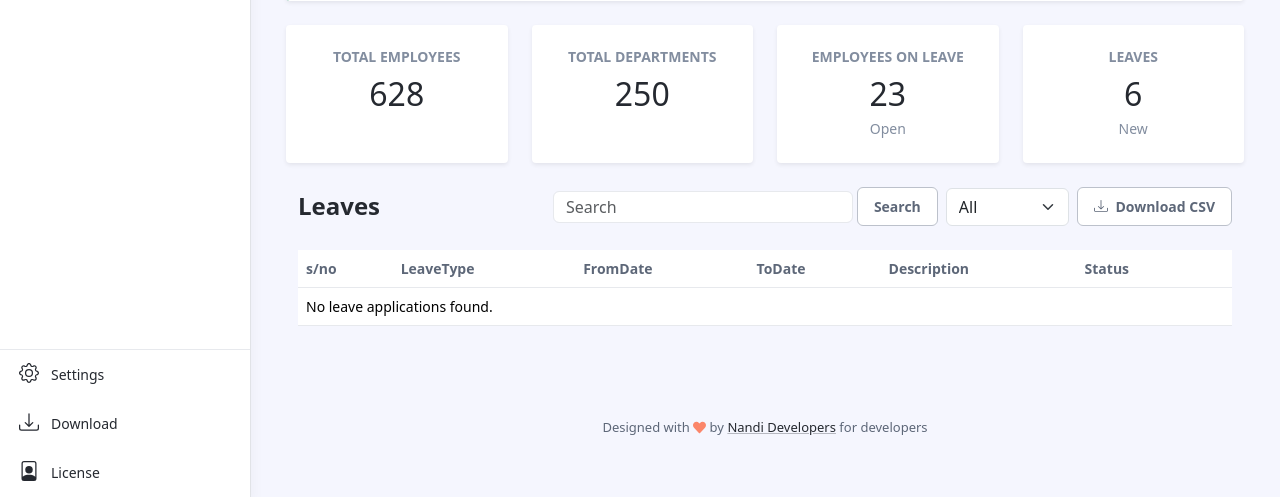
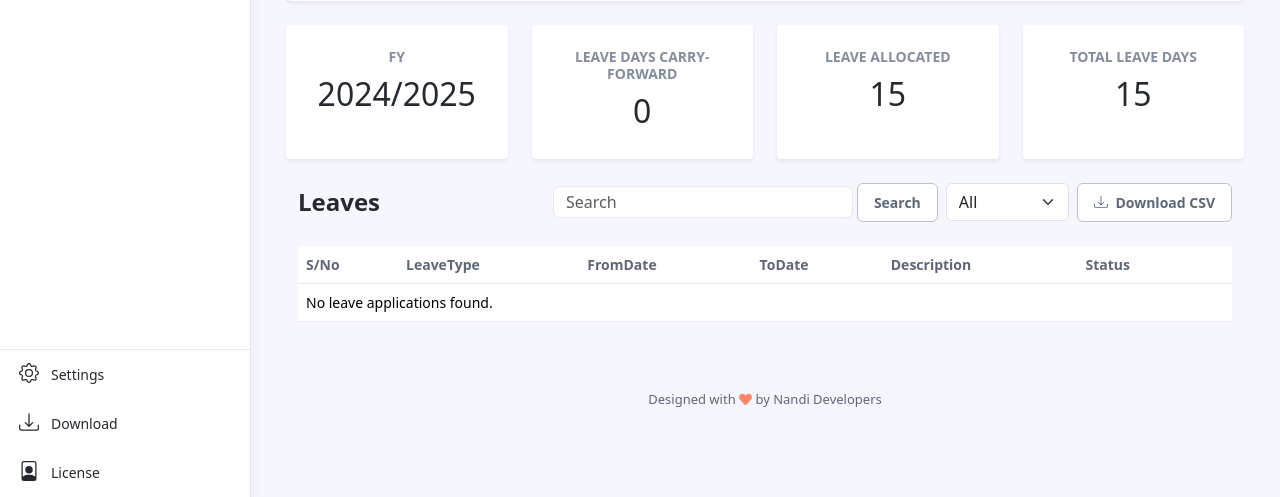
Before and after one commit to jonie20/Elms, a Django app: page /account/dash/ in a window 1280 px wide. Shown: the part 303-800 px from the top of the page. Run offline with Django 3.2, Linux system fonts and the light colour scheme; a user stored in the database is signed in; data comes from the database, SQL or seed files in the repository; both versions use the stored data as it was after the commit; some libraries are stand-ins or nearby versions.

Commit message:
custom changes

```diff
--- a/user/templates/index.html
+++ b/user/templates/index.html
@@ -3,17 +3,11 @@
 {% block content %}
 <body class="app">
 <header class="app-header fixed-top">
-        {#    nav bar#}
     {% include 'navbar.html' %}
-        {#    end of nav bar#}
-        {#        side bar#}
     {% include 'sidebar.html' %}
-        {#    end of sidebar#}
     <div class="app-wrapper">
-
         <div class="app-content pt-3 p-md-3 p-lg-4">
             <div class="container-xl">
-
                 <h1 class="app-page-title">Overview</h1>
 
                 <div class="app-card alert alert-dismissible shadow-sm mb-4 border-left-decoration" role="alert">
@@ -22,71 +16,57 @@
                             {% if user.is_authenticated %}
                                 <h3 class="mb-3">Welcome, {{ user.first_name }}</h3>
                             {% else %}
-                                    <p>no user</p>
+                                <p>No user</p>
                             {% endif %}
                             <div class="row gx-5 gy-3">
                                 <div class="col-12 col-lg-9">
+                                    <p>Thank you for being a dedicated member of Huduma.</p>
+                                </div>
+                                <div class="col-12 col-lg-3">
+                                    <a class="btn btn-outline-success btn-sm border-primary" href="{% url 'apply_leave' %}">Apply Leave</a>
+                                </div>
+                            </div>
+                            <button type="button" class="btn-close" data-bs-dismiss="alert" aria-label="Close"></button>
+                        </div>
+                    </div>
+                </div>
 
-                                        <div><p>Thank you for being a dedicated member of Huduma.</p></div>
-                                    </div><!--//col-->
-                                    <div class="col-12 col-lg-3">
-                                        <a class="btn btn-outline-success btn-sm border-primary" href="{% url 'apply_leave' %}">Apply Leave</a></div>
-
-                                            <!--//col-->
-                                </div><!--//row-->
-                                <button type="button" class="btn-close" data-bs-dismiss="alert"
-                                        aria-label="Close"></button>
-                            </div><!--//app-card-body-->
-
-                        </div><!--//inner-->
-                    </div><!--//app-card-->
-
+                <!-- Updated Dashboard Section -->
                 <div class="row g-4 mb-4">
+                    <!-- FY Card (Hardcoded) -->
                     <div class="col-6 col-lg-3">
                         <div class="app-card app-card-stat shadow-sm h-100">
                             <div class="app-card-body p-3 p-lg-4">
-                                    <h4 class="stats-type mb-1">Total Employees</h4>
-                                    <div class="stats-figure">628</div>
-                                </div><!--//app-card-body-->
-                                <a class="app-card-link-mask" href="#"></a>
-                            </div><!--//app-card-->
-                        </div><!--//col-->
-
+                                <h4 class="stats-type mb-1">FY</h4>
+                                <div class="stats-figure">2024/2025</div>
+                            </div>
+                        </div>
+                    </div>
+                    <!-- Loop through dynamic dashboard_data -->
+                    {% for key, value in dashboard_data.items %}
+                        {% if key != 'financial_year' %}
                             <div class="col-6 col-lg-3">
                                 <div class="app-card app-card-stat shadow-sm h-100">
                                     <div class="app-card-body p-3 p-lg-4">
-                                    <h4 class="stats-type mb-1">Total Departments</h4>
-                                    <div class="stats-figure">250</div>
-                                </div><!--//app-card-body-->
-                                <a class="app-card-link-mask" href="#"></a>
-                            </div><!--//app-card-->
-                        </div><!--//col-->
-                        <div class="col-6 col-lg-3">
-                            <div class="app-card app-card-stat shadow-sm h-100">
-                                <div class="app-card-body p-3 p-lg-4">
-                                    <h4 class="stats-type mb-1">Employees on Leave</h4>
-                                    <div class="stats-figure">23</div>
-                                    <div class="stats-meta">
-                                        Open
+                                        <h4 class="stats-type mb-1">
+                                            {% if key == 'carry_forward' %}
+                                                Leave days carry-forward
+                                            {% elif key == 'leave_allocated' %}
+                                                Leave allocated
+                                            {% elif key == 'total_leave_days' %}
+                                                Total Leave Days
+                                            {% endif %}
+                                        </h4>
+                                        <div class="stats-figure">{{ value }}</div>
                                     </div>
-                                </div><!--//app-card-body-->
-                                <a class="app-card-link-mask" href="#"></a>
-                            </div><!--//app-card-->
-                        </div><!--//col-->
-                        <div class="col-6 col-lg-3">
-                            <div class="app-card app-card-stat shadow-sm h-100">
-                                <div class="app-card-body p-3 p-lg-4">
-                                    <h4 class="stats-type mb-1">Leaves</h4>
-                                    <div class="stats-figure">6</div>
-                                    <div class="stats-meta">New</div>
-                                </div><!--//app-card-body-->
-                                <a class="app-card-link-mask" href="#"></a>
-                            </div><!--//app-card-->
-                        </div><!--//col-->
-                    </div><!--//row-->
+                                </div>
+                            </div>
+                        {% endif %}
+                    {% endfor %}
+                </div>
+                <!-- End of Dashboard Section -->
 
                 <div class="container-xl">
-
                     <div class="row g-3 mb-4 align-items-center justify-content-between">
                         <div class="col-auto">
                             <h1 class="app-page-title mb-0">Leaves</h1>
@@ -97,54 +77,44 @@
                                     <div class="col-auto">
                                         <form class="table-search-form row gx-1 align-items-center">
                                             <div class="col-auto">
-                                                    <input type="text" id="search-orders" name="searchorders"
-                                                           class="form-control search-orders" placeholder="Search">
+                                                <input type="text" id="search-orders" name="searchorders" class="form-control search-orders" placeholder="Search">
                                             </div>
                                             <div class="col-auto">
                                                 <button type="submit" class="btn app-btn-secondary">Search</button>
                                             </div>
                                         </form>
-
-                                        </div><!--//col-->
+                                    </div>
                                     <div class="col-auto">
-
                                         <select class="form-select w-auto">
                                             <option selected value="option-1">All</option>
                                             <option value="option-2">Approved</option>
                                             <option value="option-3">Rejected</option>
                                             <option value="option-4">Pending</option>
-
                                         </select>
                                     </div>
                                     <div class="col-auto">
                                         <a class="btn app-btn-secondary" href="#">
-                                                <svg width="1em" height="1em" viewBox="0 0 16 16"
-                                                     class="bi bi-download me-1" fill="currentColor"
-                                                     xmlns="http://www.w3.org/2000/svg">
-                                                    <path fill-rule="evenodd"
-                                                          d="M.5 9.9a.5.5 0 0 1 .5.5v2.5a1 1 0 0 0 1 1h12a1 1 0 0 0 1-1v-2.5a.5.5 0 0 1 1 0v2.5a2 2 0 0 1-2 2H2a2 2 0 0 1-2-2v-2.5a.5.5 0 0 1 .5-.5z"/>
-                                                    <path fill-rule="evenodd"
-                                                          d="M7.646 11.854a.5.5 0 0 0 .708 0l3-3a.5.5 0 0 0-.708-.708L8.5 10.293V1.5a.5.5 0 0 0-1 0v8.793L5.354 8.146a.5.5 0 1 0-.708.708l3 3z"/>
+                                            <svg width="1em" height="1em" viewBox="0 0 16 16" class="bi bi-download me-1" fill="currentColor" xmlns="http://www.w3.org/2000/svg">
+                                                <path fill-rule="evenodd" d="M.5 9.9a.5.5 0 0 1 .5.5v2.5a1 1 0 0 0 1 1h12a1 1 0 0 0 1-1v-2.5a.5.5 0 0 1 1 0v2.5a2 2 0 0 1-2 2H2a2 2 0 0 1-2-2v-2.5a.5.5 0 0 1 .5-.5z"/>
+                                                <path fill-rule="evenodd" d="M7.646 11.854a.5.5 0 0 0 .708 0l3-3a.5.5 0 0 0-.708-.708L8.5 10.293V1.5a.5.5 0 0 0-1 0v8.793L5.354 8.146a.5.5 0 1 0-.708.708l3 3z"/>
                                             </svg>
                                             Download CSV
                                         </a>
                                     </div>
-                                    </div><!--//row-->
-                                </div><!--//table-utilities-->
-                            </div><!--//col-auto-->
-                        </div><!--//row-->
-
+                                </div>
+                            </div>
+                        </div>
+                    </div>
 
                     <div class="tab-content" id="orders-table-tab-content">
-                            <div class="tab-pane fade show active" id="orders-pending" role="tabpanel"
-                                 aria-labelledby="orders-pending-tab">
+                        <div class="tab-pane fade show active" id="orders-pending" role="tabpanel" aria-labelledby="orders-pending-tab">
                             <div class="app-card app-card-orders-table mb-5">
                                 <div class="app-card-body">
                                     <div class="table-responsive">
                                         <table class="table mb-0 text-left">
                                             <thead>
                                             <tr>
-                                                    <th class="cell">s/no</th>
+                                                <th class="cell">S/No</th>
                                                 <th class="cell">LeaveType</th>
                                                 <th class="cell">FromDate</th>
                                                 <th class="cell">ToDate</th>
@@ -158,17 +128,10 @@
                                                 {% for application in leave_applications %}
                                                     <tr>
                                                         <td class="cell">{{ forloop.counter }}</td>
-                                                        <td class="cell"><span
-                                                                class="truncate">{{ application.get_leave_type_display }}</span>
-                                                        </td>
+                                                        <td class="cell"><span class="truncate">{{ application.get_leave_type_display }}</span></td>
                                                         <td class="cell">{{ application.from_date }}</td>
-                                                        <td class="cell"><span
-                                                                class="cell-data">{{ application.to_date }}</span></td>
-                                                        <td class="cell"><span
-                                                                class="cell-data"></span>{{ application.admin_remarks|default:"N/A" }}<span></span>
-                                                        </td>
-
-                                                        <!-- <td class="cell">{{ application.admin_remarks|default:"N/A" }}</td> -->
+                                                        <td class="cell"><span class="cell-data">{{ application.to_date }}</span></td>
+                                                        <td class="cell"><span class="cell-data"></span>{{ application.admin_remarks|default:"N/A" }}</td>
                                                         <td class="cell">
                                                             <span class="badge {% if application.status == 'Pending' %}bg-warning{% elif application.status == 'Approved' %}bg-success{% elif application.status == 'Rejected' %}bg-danger{% else %}bg-secondary{% endif %}">
                                                                 {{ application.status }}
@@ -177,6 +140,7 @@
                                                         <td class="cell">
                                                             <a class="btn-sm app-btn-secondary" href="#">View</a>
                                                         </td>
+                                                    </tr>
                                                 {% endfor %}
                                             {% else %}
                                                 <tr>
@@ -185,33 +149,22 @@
                                             {% endif %}
                                             </tbody>
                                         </table>
-                                        </div><!--//table-responsive-->
-                                    </div><!--//app-card-body-->
-                                </div><!--//app-card-->
-                            </div><!--//tab-pane-->
-                        </div><!--//tab-content-->
+                                    </div>
+                                </div>
+                            </div>
+                        </div>
+                    </div>
 
-
-                    </div><!--//container-fluid-->
-
-                </div><!--//container-fluid-->
-            </div><!--//app-content-->
-
+                </div>
+            </div>
 
             <footer class="app-footer">
                 <div class="container text-center py-3">
-                    <!--/* This template is free as long as you keep the footer attribution link. If you'd like to use the template without the attribution link, you can buy the commercial license via our website: themes.3rdwavemedia.com Thank you for your support. :) */-->
-                    <small class="copyright">Designed with <span class="sr-only">love</span><i class="fas fa-heart"
-                                                                                               style="color: #fb866a;"></i>
-                        by <a class="app-link" href="http://themes.3rdwavemedia.com" target="_blank">Nandi
-                            Developers</a> for developers</small>
-
+                    <small class="copyright">Designed with <i class="fas fa-heart" style="color: #fb866a;"></i> by Nandi Developers</small>
                 </div>
-            </footer><!--//app-footer-->
-
-        </div><!--//app-wrapper-->
-
-
+            </footer>
+        </div>
+    </div>
 </header>
 {% endblock %}
-{% block title %} home {% endblock %}
+{% block title %}Home{% endblock %}
--- a/user/templates/register.html
+++ b/user/templates/register.html
@@ -22,8 +22,8 @@
                         <input type="text" class="form-control" placeholder="Username" aria-label="Username" aria-describedby="basic-addon1" name="username">
                     </div>
                     <div class="input-group mb-3">
-                        <input type="text" class="form-control" placeholder="Recipient's username" aria-label="Recipient's username" aria-describedby="basic-addon2" name="email">
-                        <span class="input-group-text" id="basic-addon2">@gmail.com</span>
+                        <input type="text" class="form-control" placeholder="Email" aria-label="Recipient's username" aria-describedby="basic-addon2" name="email">
+
                     </div>
                     <div class="mb-3">
                         <input type="password" class="form-control" placeholder="Password" aria-label="Password" name="password1">
--- a/user/views.py
+++ b/user/views.py
@@ -1,14 +1,12 @@
-from datetime import date
-
+from datetime import datetime, timedelta
 from django.contrib import messages
-
 from django.shortcuts import render, redirect
 from django.views import View
 from django.contrib.auth import login, logout
 from django.contrib.auth.decorators import login_required
 from user.authentication import AccountAuthentication
 from user.models import Account, LeaveApplication
-from datetime import datetime, timedelta
+
 
 class RegisterView(View):
     def get(self, request):
@@ -23,16 +21,17 @@ class RegisterView(View):
         )
         account_model.set_password(request.POST['password1'])
         account_model.save()
-        user = AccountAuthentication.authenticate(request,  email=request.POST['email'], password=request.POST['password1'])
+        user = AccountAuthentication.authenticate(request, email=request.POST['email'],
+                                                  password=request.POST['password1'])
         login(request, user)
         return redirect('dash')
+
 
 class LoginView(View):
     def get(self, request):
         return render(request, 'login.html')
 
     def post(self, request):
-        # username = request.POST['username']
         email = request.POST['email']
         password = request.POST['password1']
         user = AccountAuthentication.authenticate(request, email=email, password=password)
@@ -40,25 +39,42 @@ class LoginView(View):
             login(request, user)
             return redirect('dash')
         else:
+            messages.error(request, "Invalid email or password. Please try again.")
             return redirect('login-view')
+
 
 class LogoutView(View):
     def get(self, request):
         logout(request)
         return redirect('login-view')
 
+
 class DashView(View):
     def get(self, request):
-        status_filter = request.GET.get('status', 'pending')
+        # Retrieve all leave applications for the user
+        leave_applications = LeaveApplication.objects.filter(employee=request.user).order_by('-posting_date')
 
-        if status_filter == 'pending':
-            leave_applications = LeaveApplication.objects.filter(employee=request.user).order_by('-posting_date')
-        else:
-            leave_applications = LeaveApplication.objects.filter(employee=request.user, status=status_filter).order_by('-posting_date')
+        # Calculate dynamic values
+        carry_forward_days = leave_applications.filter(
+            status="Approved", to_date__lt=datetime.now().date()
+        ).count()  # Replace with actual carry-forward logic
 
-        leave_applications = LeaveApplication.objects.filter(employee=request.user).order_by('-posting_date')
-        return render(request, 'index.html', {'leave_applications': leave_applications, 'status_filter': status_filter,})
-        # return render(request, 'index.html')
+        leave_allocated = 15  # Example value; replace with actual allocation logic
+        total_leave_days = carry_forward_days + leave_allocated
+
+        # Pass data to template
+        context = {
+            'leave_applications': leave_applications,
+            'status_filter': request.GET.get('status', 'all'),
+            'dashboard_data': {
+                'financial_year': '2024/2025',  # Hardcoded
+                'carry_forward': carry_forward_days,
+                'leave_allocated': leave_allocated,
+                'total_leave_days': total_leave_days,
+            }
+        }
+        return render(request, 'index.html', context)
+
 
 @login_required
 def apply_leave(request):
@@ -68,7 +84,10 @@ def apply_leave(request):
         to_date = request.POST.get('to_date')
         description = request.POST.get('description')
 
-        # Convert dates from strings to datetime objects
+        if LeaveApplication.objects.filter(employee=request.user, status='Pending').exists():
+            messages.error(request, "You cannot apply for leave while a previous application is pending.")
+            return redirect('apply_leave')
+
         try:
             from_date_obj = datetime.strptime(from_date, '%Y-%m-%d').date()
             to_date_obj = datetime.strptime(to_date, '%Y-%m-%d').date()
@@ -76,11 +95,9 @@ def apply_leave(request):
             messages.error(request, "Invalid date format. Please try again.")
             return redirect('apply_leave')
 
-        # Get current date and one month ahead
         current_date = datetime.now().date()
         max_date = current_date + timedelta(days=30)
 
-        # Validate dates
         if not leave_type or not description:
             messages.error(request, "All fields are required. Please try again.")
             return redirect('apply_leave')
@@ -94,32 +111,36 @@ def apply_leave(request):
             messages.error(request, "End date cannot be earlier than the start date.")
             return redirect('apply_leave')
 
-        # Save the leave application
+        total_leave_days = (to_date_obj - from_date_obj).days + 1
+
+        if total_leave_days > request.user.total_leave_days:
+            messages.error(request, "You do not have enough leave days available.")
+            return redirect('apply_leave')
+
         leave_application = LeaveApplication(
             leave_type=leave_type,
             from_date=from_date_obj,
             to_date=to_date_obj,
             description=description,
-            employee=request.user
+            employee=request.user,
+            no_of_days=total_leave_days
         )
         leave_application.save()
         messages.success(request, "Leave application submitted successfully.")
-        return redirect('dash')  # Redirect to a leave list or dashboard
+        return redirect('dash')
 
     return render(request, 'apply_leave.html')
 
 
-
 @login_required
 def leavehistory(request):
-    # Get the status filter from the query parameters (default to 'pending')
     status_filter = request.GET.get('status', 'all')
 
-    # Filter leave applications based on the status_filter
     if status_filter == 'all':
         leave_applications = LeaveApplication.objects.filter(employee=request.user).order_by('-posting_date')
     else:
-        leave_applications = LeaveApplication.objects.filter(employee=request.user, status=status_filter).order_by('-posting_date')
+        leave_applications = LeaveApplication.objects.filter(employee=request.user, status=status_filter).order_by(
+            '-posting_date')
 
-    # Render the leave history template
-    return render(request, 'leaveHistory.html', {'leave_applications': leave_applications, 'status_filter': status_filter})
+    return render(request, 'leaveHistory.html',
+                  {'leave_applications': leave_applications, 'status_filter': status_filter})
```
Also changed, not shown: user/models.py (+44 -17 lines), user/templates/apply_leave.html (+29 -9 lines), db.sqlite3. Lines whose indentation alone changed are shown as unchanged.
